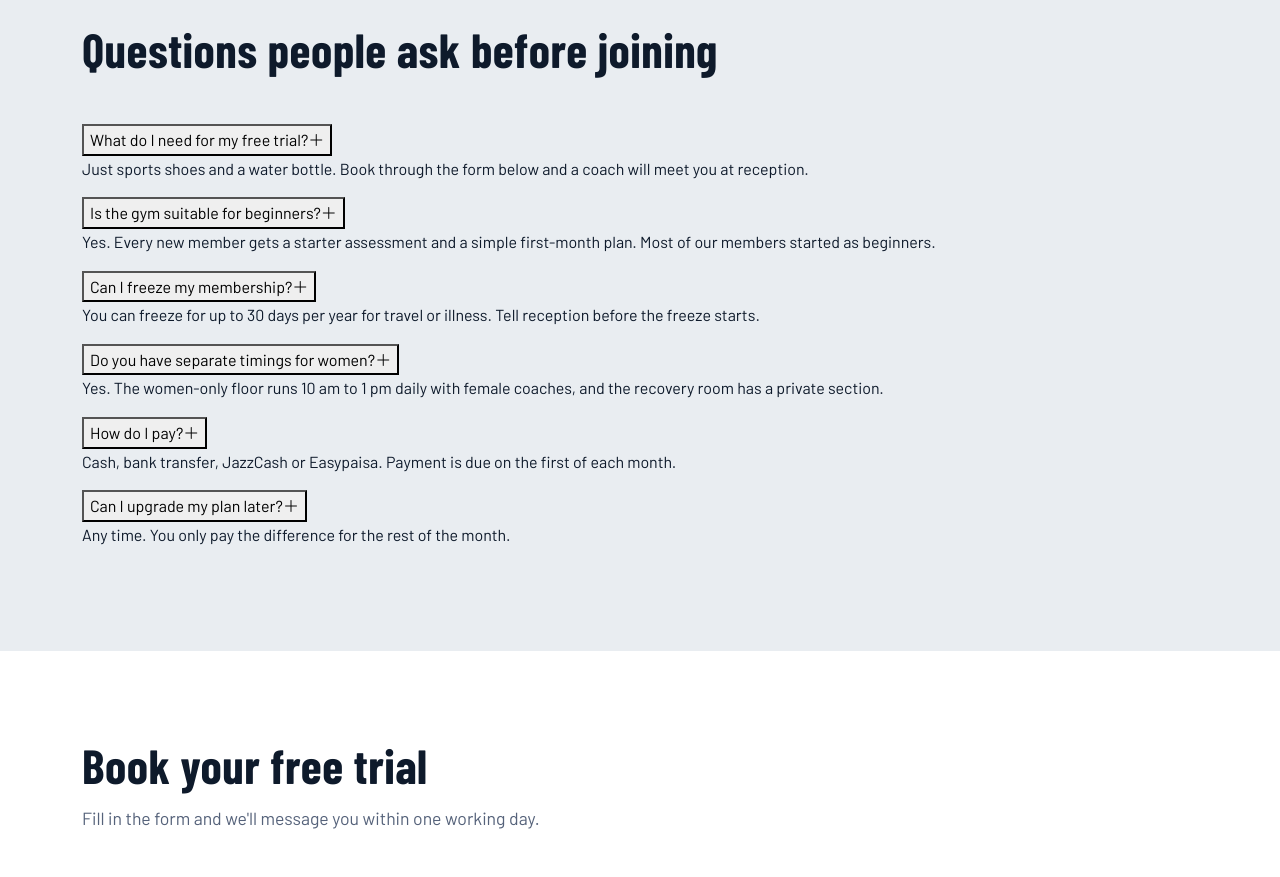
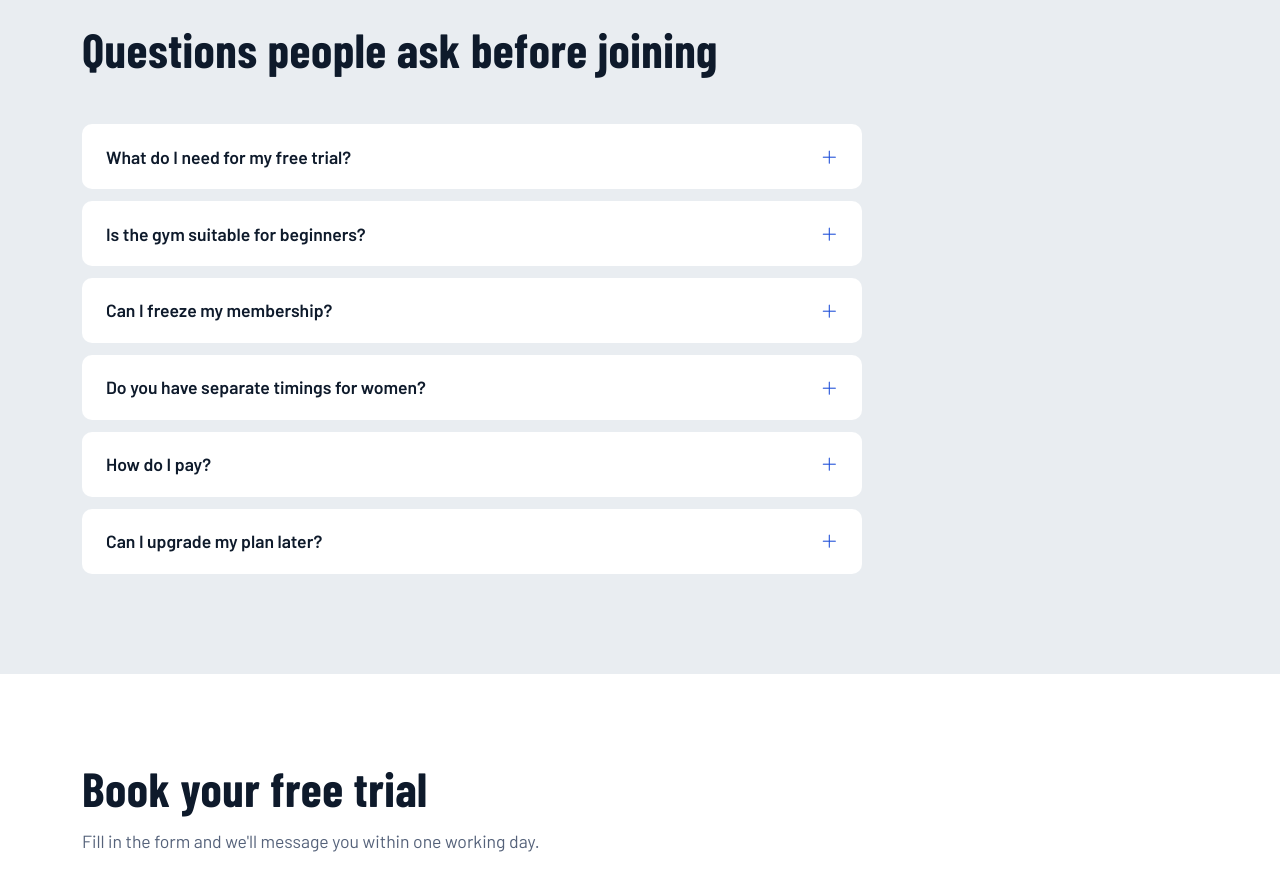
Before and after one commit to RoshaanWaheed/TSG-webdev-P02-roshaanwaheed, a plain HTML site: page index.html in a window 1280 px wide. Shown: the part 3120-3997 px from the top of the page. Drawn offline with nearby package versions, Linux system fonts and the light colour scheme.

Commit message:
Styling of FAQ Accordtion

```diff
--- a/css/style.css
+++ b/css/style.css
@@ -247,3 +247,26 @@ a { color: inherit; }
   cursor: pointer;
 }
 .dot.active { background: var(--cobalt); transform: scale(1.25); }
+
+.accordion-list { max-width: 780px; }
+.faq-item { background: var(--white); border-radius: var(--radius); margin-bottom: 0.75rem; overflow: hidden; }
+.faq-q {
+  width: 100%;
+  display: flex;
+  justify-content: space-between;
+  align-items: center;
+  gap: 1rem;
+  padding: 1.15rem 1.5rem;
+  border: 0;
+  background: none;
+  text-align: left;
+  font-family: inherit;
+  font-size: 1.1rem;
+  font-weight: 600;
+  color: var(--ink);
+  cursor: pointer;
+}
+.faq-q i { color: var(--cobalt); transition: transform 0.3s; flex-shrink: 0; }
+.faq-q[aria-expanded="true"] i { transform: rotate(45deg); }
+.faq-a { max-height: 0; overflow: hidden; transition: max-height 0.35s ease; }
+.faq-a p { margin: 0; padding: 0 1.5rem 1.25rem; color: var(--muted); }
```
